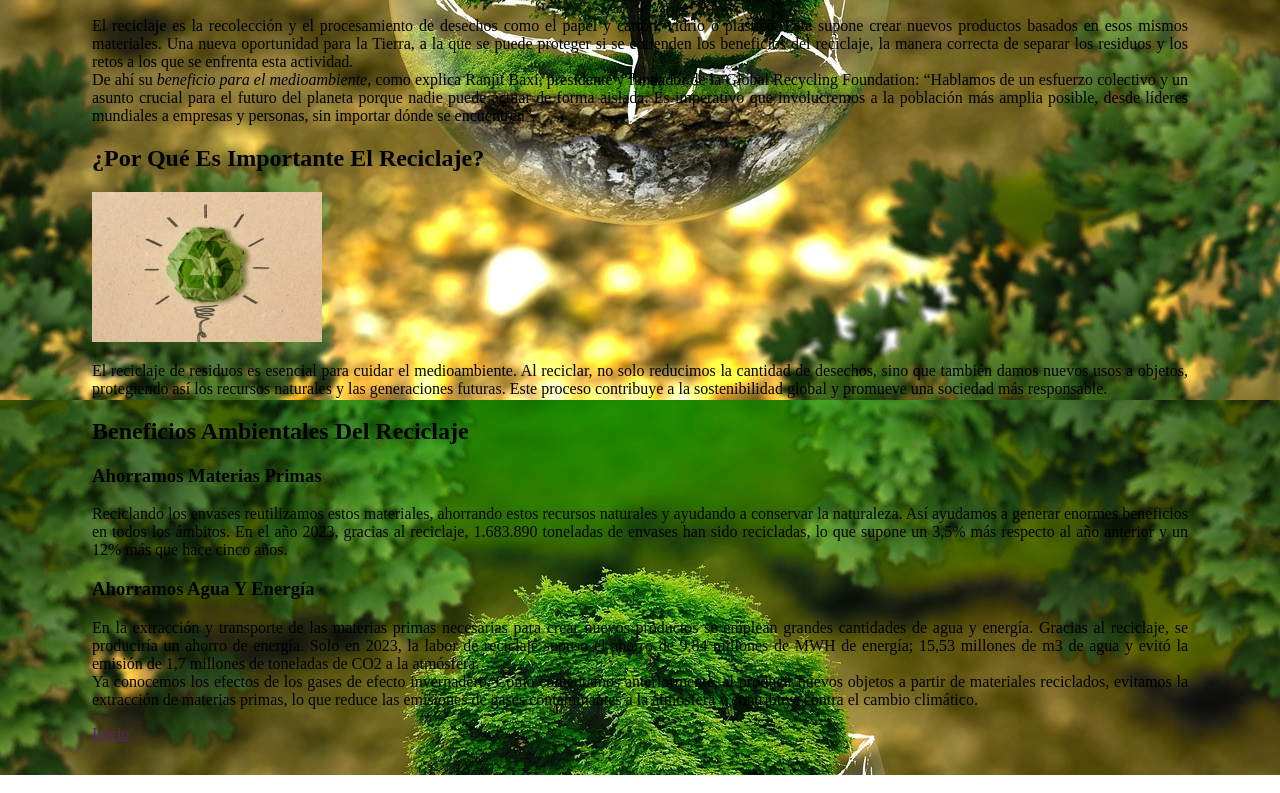
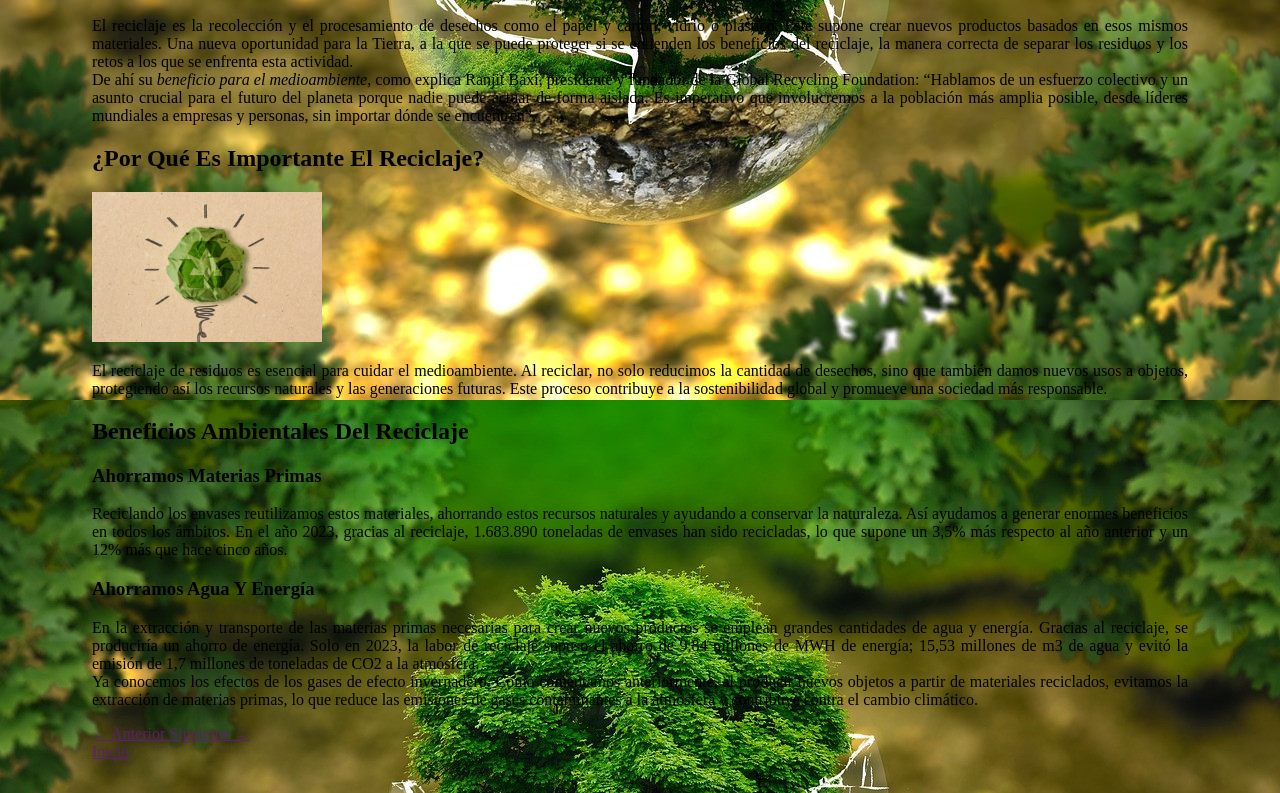
Before and after one commit to Emy801/PAEC-Ferrer-Violeta, a plain HTML site: page que_es_el_resiclaje.html in a window 1280 px wide. Shown: the part 454-1247 px from the top of the page. Drawn offline with Linux system fonts and the light colour scheme.

Commit message:
Update que_es_el_resiclaje.html

```diff
--- a/que_es_el_resiclaje.html
+++ b/que_es_el_resiclaje.html
@@ -75,6 +75,11 @@
         primas, lo que reduce las emisiones de gases contaminantes a la atmósfera y contribuye contra
         el cambio climático.
     </p>
+
+    <div class="cente">
+    <a href="index.html"> ← Anterior  </a>   <a href="tipos_de_residuo.html">Siguiente → </a>
+    </div>
+
     <a href="index.html">Inicio</a>
     </div>
 </body>
```
